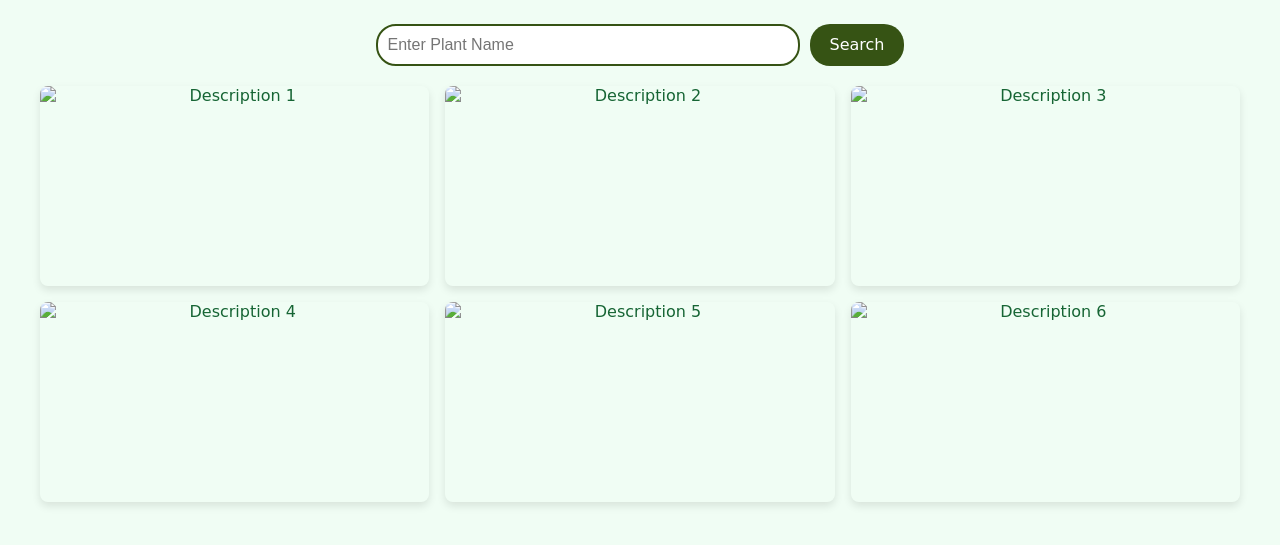
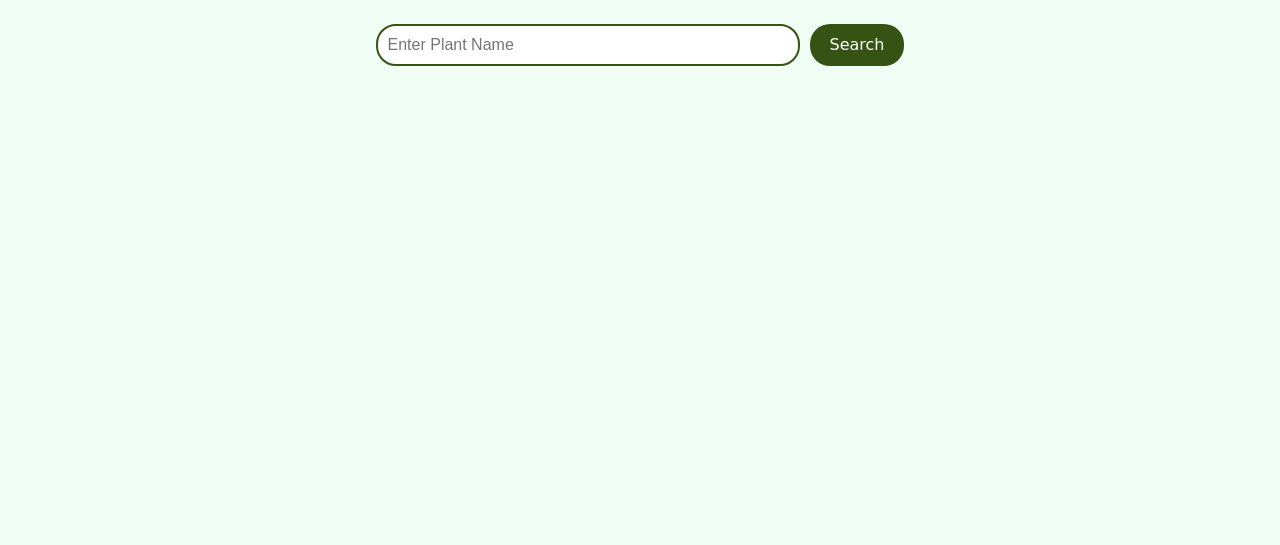
Before and after one commit to JessCapo/BootcampProject2, a plain HTML site: page index.html in a window 1280 px wide. Shown: the part 97-642 px from the top of the page. Drawn offline with Linux system fonts and the light colour scheme.

Commit message:
removed image container from html

```diff
--- a/index.html
+++ b/index.html
@@ -3,7 +3,7 @@
 <head>
     <meta charset="UTF-8">
     <meta name="viewport" content="width=device-width, initial-scale=1.0">
-    <title>Plant Image Finder</title>
+    <title>Dog Breed Image Finder</title>
     <link rel="stylesheet" href="./style.css">
 </head>
 <body>
@@ -15,14 +15,6 @@
     </div>
 
     <div class="results-container" id="results-container"></div>
-    <div class="image-grid-container">
-        <img src="image-url-1.jpg" alt="Description 1">
-         <img src="image-url-2.jpg" alt="Description 2">
-         <img src="image-url-3.jpg" alt="Description 3">
-        <img src="image-url-4.jpg" alt="Description 4">
-         <img src="image-url-5.jpg" alt="Description 5">
-        <img src="image-url-6.jpg" alt="Description 6">
-    </div>
     <script src="plants.js" defer></script>
 </body>
 </html>
```
Also changed, not shown: style.css (line endings or trailing spaces), 1 other file.
